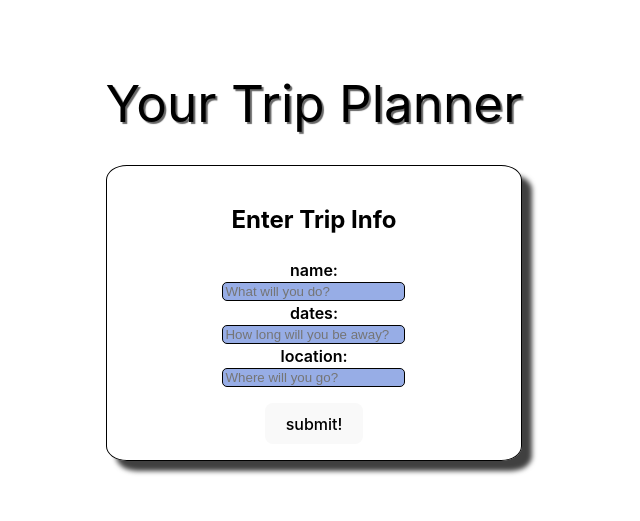
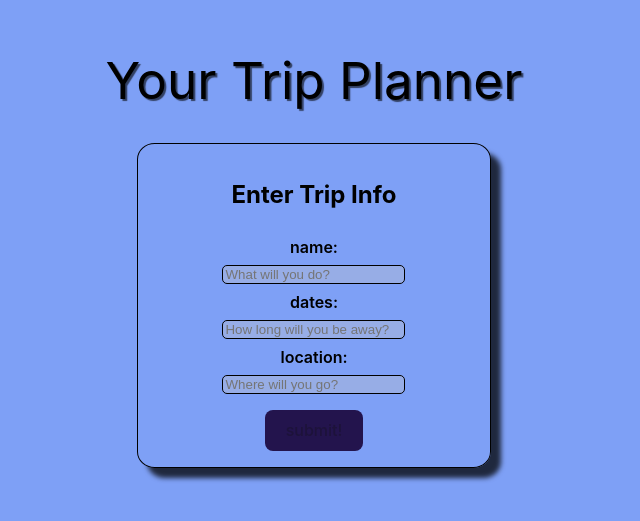
Before and after one commit to Rhibro/trip-planner, a React (Vite) app: page / in a window 1280 px wide. Shown: the part 141-662 px from the top of the page, without its empty margins (326-966 px from the left). Built offline with nearby package versions, Linux system fonts and the light colour scheme.

Commit message:
added read me information and functionality

```diff
--- a/src/App.css
+++ b/src/App.css
@@ -1,5 +1,5 @@
 #root {
-  max-width: 1280px;
+  /* max-width: 1280px; */
   margin: 0 auto;
   padding: 2rem;
   text-align: center;
--- a/src/App.jsx
+++ b/src/App.jsx
@@ -2,19 +2,34 @@ import './App.css'
 import Header from './components/Header'
 import ActivityForm from './components/ActivityForm'
 import ActivityList from './components/ActivityList'
-import ActivityItem from './components/ActivityItem'
-import { useState } from 'react'
+// import ActivityItem from './components/ActivityItem'
+import { useState, useEffect } from 'react'
 
 function App() {
+  const [activities, setActivities] = useState(() => {
+    // loads activities from local storage
+    const savedActivities = localStorage.getItem('activities');
+    return savedActivities ? JSON.parse(savedActivities) : [];
+  });
+
+  const addActivity = (activity) => {
+    const updatedActivities = [...activities, activity];
+    setActivities(updatedActivities);
+    localStorage.setItem('activities', JSON.stringify(updatedActivities)); // Save to local storage
+  };
+
+  const deleteActivity = (index) => {
+    const updatedActivities = activities.filter((_, i) => i !== index);
+    setActivities(updatedActivities);
+    localStorage.setItem('activities', JSON.stringify(updatedActivities)); // Save to local storage
+  };
 
   return (
     <>
       <Header />
       <main>
-        <ActivityForm />
-        <ActivityList>
-          <ActivityItem />
-        </ActivityList>
+        <ActivityForm addActivity={addActivity} />
+        <ActivityList activities={activities} deleteActivity={deleteActivity} />
       </main>
     </>
   )
--- a/src/components/ActivityForm.jsx
+++ b/src/components/ActivityForm.jsx
@@ -1,12 +1,25 @@
-export default function ActivityForm() {
+import { useState } from "react";
 
+export default function ActivityForm({ addActivity }) {
+    const [text, setText] = useState('');
+    const [dates, setDates] = useState('');
+    const [location, setLocation] = useState('');
 
     function handleInputOnChange(event) {
-        text = event.target.value;
+        const { name, value } = event.target;
+        if (name === 'activity') setText(value);
+        else if (name === 'dates') setDates(value);
+        else if (name === 'location') setLocation(value);
     }
 
-    function handleBtnClick() {
-        updateActivityList(text);
+    function handleBtnClick(event) {
+        event.preventDefault();
+        if (text && dates && location) { //checks if fields are not empty
+        addActivity({tripName: text, dates, location});
+        setText('');
+        setDates('');
+        setLocation('');
+        }
     }
 
     return(
@@ -16,22 +29,28 @@ export default function ActivityForm() {
                 <label>name:</label>
                     <input
                         type="text"
+                        name="activity"
                         placeholder="What will you do?"
+                        value={text}
                         onChange={handleInputOnChange}>
                     </input>
                 <label>dates:</label>
                     <input
                         type="text"
+                        name="dates"
                         placeholder="How long will you be away?"
+                        value={dates}
                         onChange={handleInputOnChange}>
                     </input>
                 <label>location:</label>
                     <input
                         type="text"
+                        name="location"
                         placeholder="Where will you go?"
+                        value={location}
                         onChange={handleInputOnChange}>
                     </input>
-                <button onClick={handleBtnClick}>submit!</button>
+                <button onClick={handleBtnClick} disabled={!text || !dates || !location} >submit!</button>
             </form>
         </>
     )
--- a/src/components/ActivityItem.jsx
+++ b/src/components/ActivityItem.jsx
@@ -1,4 +1,4 @@
-export default function ActivityItem() {
+export default function ActivityItem({tripName, dates, location, onDelete}) {
     return(
         <>
             <h3>{tripName}</h3>
@@ -6,6 +6,7 @@ export default function ActivityItem() {
             <p>{dates}</p>
             <h4>location:</h4>
             <p>{location}</p>
+            <button className="deleteBtn" onClick={onDelete} >Delete</button>
         </>
     )
 }
--- a/src/components/ActivityList.jsx
+++ b/src/components/ActivityList.jsx
@@ -1,7 +1,18 @@
-export default function ActivityList() {
+import ActivityItem from './ActivityItem';
+
+export default function ActivityList({activities, deleteActivity}) {
     return (
         <ul>
-
+            {activities.map((activity, index) => (
+                <li key={index}>
+                    <ActivityItem
+                        tripName={activity.tripName}
+                        dates={activity.dates}
+                        location={activity.location}
+                        onDelete={() => deleteActivity(index)}
+                    />
+                </li>
+            ))}
         </ul>
     )
 }
--- a/src/index.css
+++ b/src/index.css
@@ -1,6 +1,6 @@
 :root {
   font-family: Inter, system-ui, Avenir, Helvetica, Arial, sans-serif;
-  line-height: 1.5;
+  /* line-height: 1.5; */
   font-weight: 400;
 
   color-scheme: light dark;
@@ -28,6 +28,13 @@ body {
   place-items: center;
   min-width: 320px;
   min-height: 100vh;
+}
+
+main {
+  display: flex;
+  justify-content: center;
+  align-items: center;
+  flex-direction: column;
 }
 
 h1 {
@@ -58,7 +65,7 @@ button:focus-visible {
   outline: 4px auto -webkit-focus-ring-color;
 }
 
-@media (prefers-color-scheme: light) {
+/* @media (prefers-color-scheme: light) {
   :root {
     color: #213547;
     background-color: #ffffff;
@@ -69,11 +76,12 @@ button:focus-visible {
   button {
     background-color: #f9f9f9;
   }
-}
+} */
 
 /* Form Styles */
 
 form {
+  min-width: 20rem;
   display: flex;
   justify-content: space-around;
   align-items: center;
@@ -93,14 +101,58 @@ h2 {
 label {
   color: black;
   font-weight: 600;
+  padding: .5rem;
 }
 
 input {
   background-color: #97ade6;
   border-radius: 5px;
   border: solid 1px black;
+  color: black;
 }
 
 input:hover {
   background-color: #7EA0F6;
 }
+
+/* List styles */
+
+ul {
+  display: flex;
+  flex-wrap: wrap;
+  justify-content: center;
+  align-items: center;
+  list-style-type: none;
+}
+
+/* List item styles */
+
+li {
+  border: solid black 1px;
+  border-radius: 20px;
+  -webkit-box-shadow: 10px 10px 5px 0px rgba(0,0,0,0.75);
+  -moz-box-shadow: 10px 10px 5px 0px rgba(0,0,0,0.75);
+  box-shadow: 10px 10px 5px 0px rgba(0,0,0,0.75);
+  margin: 1rem;
+  width: 200px;
+  height: auto;
+  padding: .5rem;
+  list-style-type: none;
+}
+
+h3 {
+  color: black;
+}
+
+h4 {
+  color: black;
+}
+
+p {
+  color: black;
+}
+
+.deleteBtn {
+  font-weight: 400;
+  padding: .3rem;
+}
```
Also changed, not shown: 1 other file (tests, documents, lock files or other folders).
